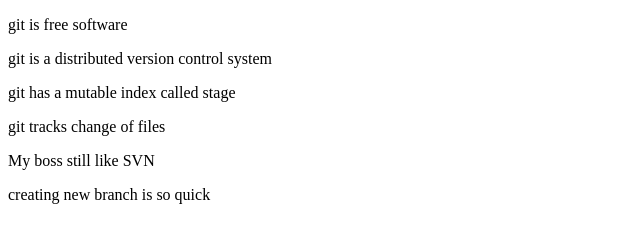
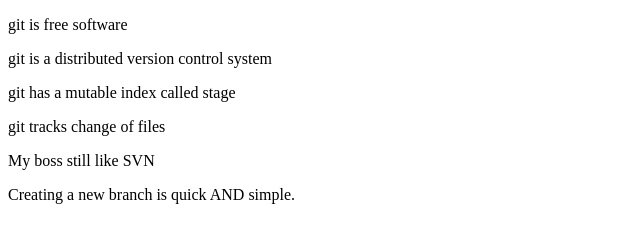
Before and after one commit to PhenixPeng/test, a plain HTML site: page test.html in a window 1280 px wide. Shown: the whole page, without its empty margins (0-640 px from the left). Drawn offline with Linux system fonts and the light colour scheme.

Commit message:
and simple

```diff
--- a/test.html
+++ b/test.html
@@ -12,6 +12,6 @@
 	<p>git has a mutable index called stage</p>
 	<p>git tracks change of files</p>
 	<p>My boss still like SVN</p>
-	creating new branch is so quick
+	Creating a new branch is quick AND simple.
 </body>
 </html>
```
